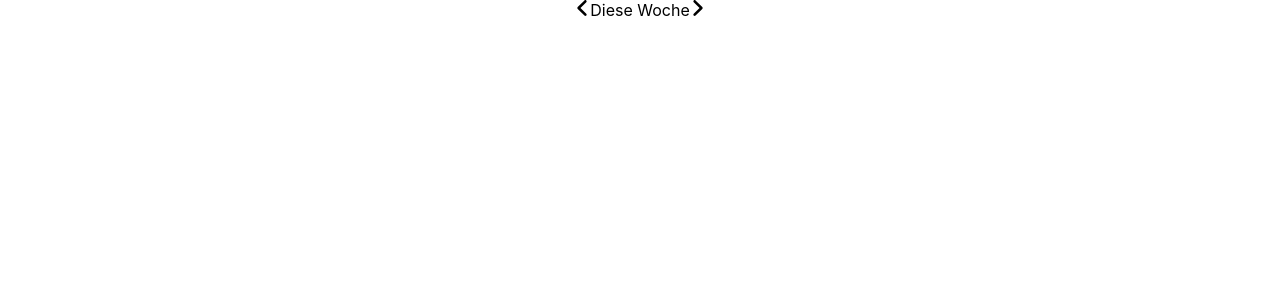
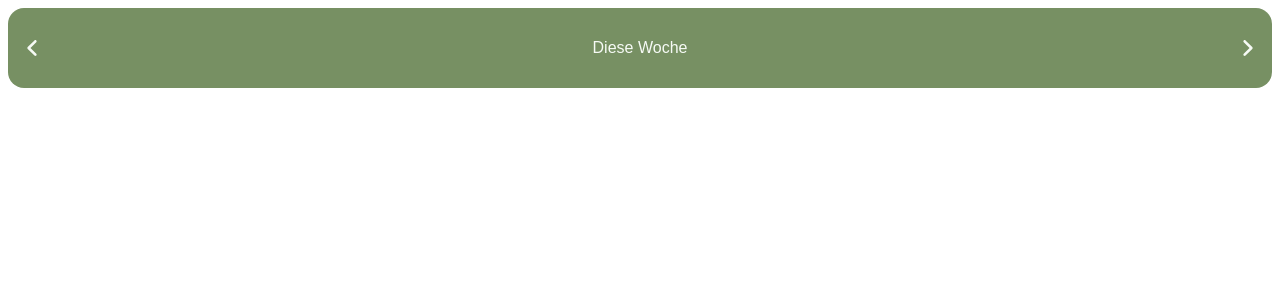
Before and after one commit to romixch/wochen-menu-plan-web, a React (Create React App) app: page / in a window 1280 px wide. Shown: the top 300 px of the page. Built offline with nearby package versions, Linux system fonts and the light colour scheme.

Commit message:
Add some css

```diff
--- a/public/index.html
+++ b/public/index.html
@@ -1,14 +1,12 @@
 <!DOCTYPE html>
 <html lang="en">
+
 <head>
   <meta charset="utf-8" />
   <link rel="icon" href="%PUBLIC_URL%/favicon.ico" />
   <meta name="viewport" content="width=device-width, initial-scale=1" />
   <meta name="theme-color" content="#000000" />
-    <meta
-      name="description"
-      content="Web site created using create-react-app"
-    />
+  <meta name="description" content="Web site created using create-react-app" />
   <link rel="apple-touch-icon" href="%PUBLIC_URL%/logo192.png" />
   <!--
       manifest.json provides metadata used when your web app is installed on a
@@ -24,8 +22,9 @@
       work correctly both with client-side routing and a non-root public URL.
       Learn how to configure a non-root public URL by running `npm run build`.
     -->
-    <title>React App</title>
+  <title>Wochenmenuplan</title>
 </head>
+
 <body>
   <noscript>You need to enable JavaScript to run this app.</noscript>
   <div id="root"></div>
@@ -40,4 +39,5 @@
       To create a production bundle, use `npm run build` or `yarn build`.
     -->
 </body>
+
 </html>
--- a/src/components/week-selector.css
+++ b/src/components/week-selector.css
@@ -1,4 +1,18 @@
+.week-selector {
+    background-color: var(--tertiary);
+    color: var(--tertiaryFont);
+    display: flex;
+    flex-direction: row;
+    justify-content: space-between;
+    align-items: center;
+    padding-top: 1em;
+    padding-bottom: 1em;
+    border-radius: 1em;
+    width: 100%;
+}
+
 .arrow {
+    padding: 1em;
     width: 1em;
     height: 1em;
 }
--- a/src/components/week-selector.tsx
+++ b/src/components/week-selector.tsx
@@ -14,7 +14,7 @@ const WeekSelector = () => {
         setWeekOffset(weekOffset + 1)
     }
 
-    return <div>
+    return <div className='week-selector'>
         <img src={LeftSvg} className='arrow' role='button' alt='nach links' onClick={handleOnLeftPressed} />
         {getWeekText(weekOffset)}
         <img src={RightSvg} className='arrow' role='button' alt='nach rechts' onClick={handleOnRightPressed} />
--- a/src/index.css
+++ b/src/index.css
@@ -1,13 +1,9 @@
-body {
-  margin: 0;
-  font-family: -apple-system, BlinkMacSystemFont, 'Segoe UI', 'Roboto', 'Oxygen',
-    'Ubuntu', 'Cantarell', 'Fira Sans', 'Droid Sans', 'Helvetica Neue',
-    sans-serif;
-  -webkit-font-smoothing: antialiased;
-  -moz-osx-font-smoothing: grayscale;
+:root {
+  --primary: #F6FAF5;
+  --primaryFont: black;
+  --secondary: #C4DEBC;
+  --secondaryFont: black;
+  --tertiary: #779063;
+  --tertiaryFont: #F6FAF5;
+  --inputBox: white;
 }
-
-code {
-  font-family: source-code-pro, Menlo, Monaco, Consolas, 'Courier New',
-    monospace;
-}
--- a/src/routes/root.css
+++ b/src/routes/root.css
@@ -1,38 +1,4 @@
-.App {
-  text-align: center;
+.root {
+  width: 100%;
+  font-family: sans-serif;
 }
-
-.App-logo {
-  height: 40vmin;
-  pointer-events: none;
-}
-
-@media (prefers-reduced-motion: no-preference) {
-  .App-logo {
-    animation: App-logo-spin infinite 20s linear;
-  }
-}
-
-.App-header {
-  background-color: #282c34;
-  min-height: 100vh;
-  display: flex;
-  flex-direction: column;
-  align-items: center;
-  justify-content: center;
-  font-size: calc(10px + 2vmin);
-  color: white;
-}
-
-.App-link {
-  color: #61dafb;
-}
-
-@keyframes App-logo-spin {
-  from {
-    transform: rotate(0deg);
-  }
-  to {
-    transform: rotate(360deg);
-  }
-}
--- a/src/routes/root.tsx
+++ b/src/routes/root.tsx
@@ -5,7 +5,7 @@ import './root.css';
 
 function Root() {
   return (
-    <div className="App">
+    <div className="root">
       <WeekSelector />
     </div>
   );
```
Also changed, not shown: src/icons/chevron-left.svg, src/icons/chevron-right.svg. Lines whose indentation alone changed are shown as unchanged.
